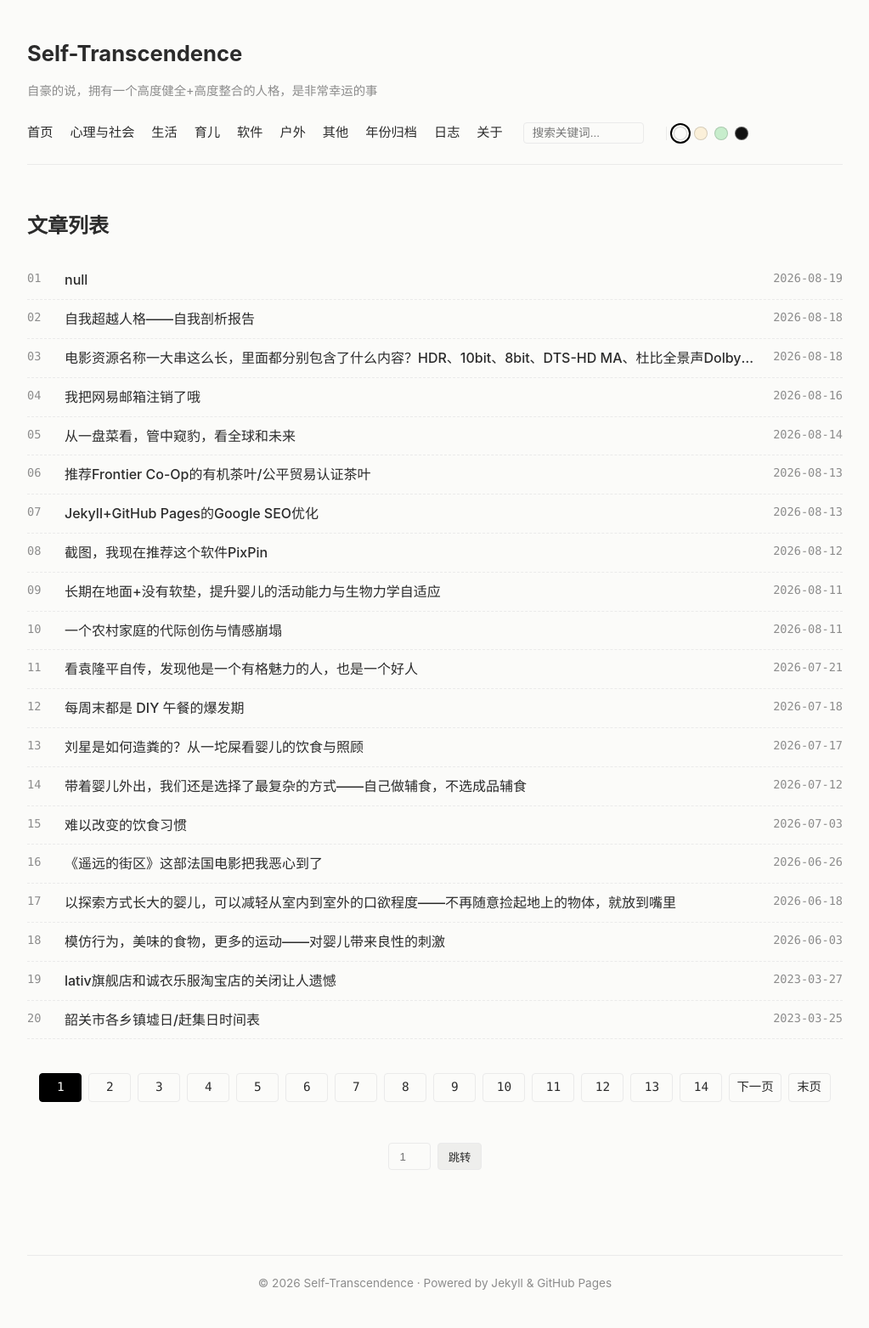
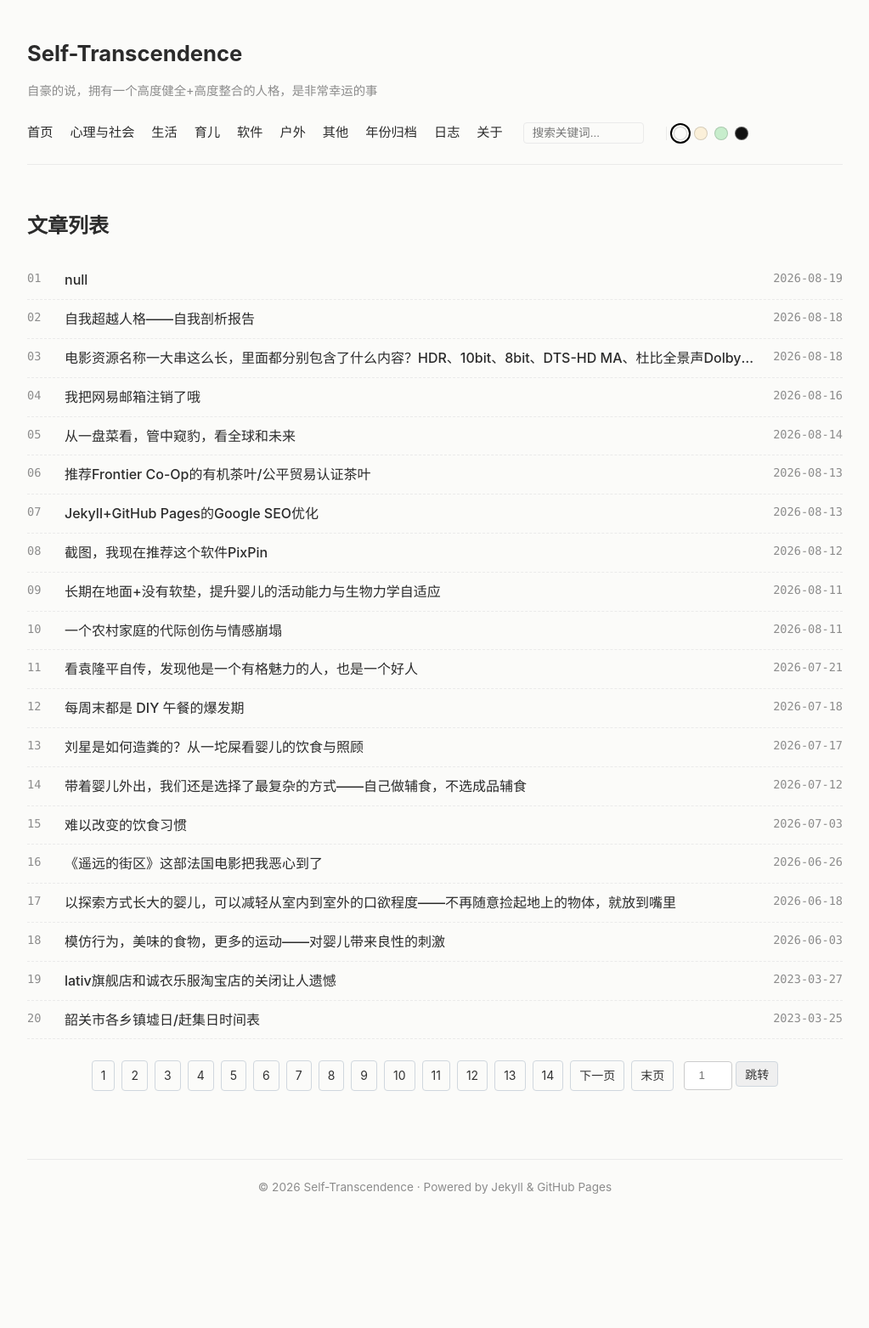
Before and after one commit to Natural-system/self-transcendence, a Jekyll site: the page built from index.html, in a window 1280 px wide. Shown: the whole page at 85% size, without its empty margins (128-1151 px from the left). Built offline with Jekyll 4.4.1, drawn with Linux system fonts in a browser that asks for light colours; after the commit the page ends 1449 px from its top, so only the background shows below that.

Commit message:
Update default.html

```diff
--- a/_layouts/default.html
+++ b/_layouts/default.html
@@ -521,87 +521,40 @@
     }
 
 
-    /* ========================================== */
-/* --- 5. 分页导航样式 (Pagination) --- */
-/* ========================================== */
-.pagination, .pager, div[class*="pagin"] {
-  display: flex;
-  justify-content: center; /* 元素水平居中 */
-  align-items: center;     /* 垂直居中对齐 */
-  flex-wrap: wrap;         /* 超出自动换行 */
-  gap: 8px;                /* 按钮/数字之间的间距 */
-  margin: 40px 0 20px 0;   /* 上下间距 */
-  width: 100%;
+/* 确保分页容器 flex 布局并居中 */
+.pagination {
+  display: flex !important;
+  justify-content: center !important;
+  align-items: center !important;
+  flex-wrap: wrap; /* 防止小屏拉伸 */
+  gap: 8px !important; /* 关键：强制拉开数字、按钮、输入框之间的间距 */
+  margin: 25px 0 !important;
 }
 
-/* 分页里的链接和数字 */
+/* 统一页码与按钮样式 */
 .pagination a,
 .pagination span,
-.pager a,
-.pager span {
-  display: inline-flex;
-  align-items: center;
-  justify-content: center;
-  min-width: 32px;
-  height: 32px;
-  padding: 0 8px;
-  border: 1px solid var(--border-color);
+.pagination button {
+  display: inline-block;
+  padding: 4px 10px;
+  border: 1px solid #d0d7de;
   border-radius: 4px;
-  color: var(--text-color);
-  font-family: var(--font-mono);
-  font-size: 0.9rem;
   text-decoration: none;
-  background-color: transparent;
-  transition: all 0.2s ease;
+  color: #333;
+  font-size: 14px;
 }
 
-/* 悬停与高亮（当前页）效果 */
-.pagination a:hover {
-  border-color: var(--accent-color);
-  color: var(--accent-color);
-  text-decoration: none;
-}
-
-.pagination .current,
-.pagination .active {
-  background-color: var(--accent-color);
-  color: var(--bg-color) !important;
-  border-color: var(--accent-color);
-}
-
-/* 分页输入框与跳转按钮微调 */
+/* 页码输入框样式 */
 .pagination input[type="text"],
 .pagination input[type="number"] {
-  width: 50px;
-  height: 32px;
-  padding: 0 6px;
-  border: 1px solid var(--border-color);
+  width: 45px;
+  height: 28px;
+  padding: 2px 5px;
+  text-align: center;
+  border: 1px solid #ccc;
   border-radius: 4px;
-  background-color: var(--bg-color);
-  color: var(--text-color);
-  text-align: center;
-  outline: none;
-  box-sizing: border-box;
+  margin: 0 4px;
 }
-
-.pagination button,
-.pagination input[type="button"],
-.pagination input[type="submit"] {
-  height: 32px;
-  padding: 0 12px;
-  border: 1px solid var(--border-color);
-  border-radius: 4px;
-  background-color: rgba(0, 0, 0, 0.05);
-  color: var(--text-color);
-  cursor: pointer;
-  transition: background-color 0.2s ease;
-}
-
-.pagination button:hover {
-  border-color: var(--accent-color);
-  color: var(--accent-color);
-}
-
 
   </style>
 </head>
```
